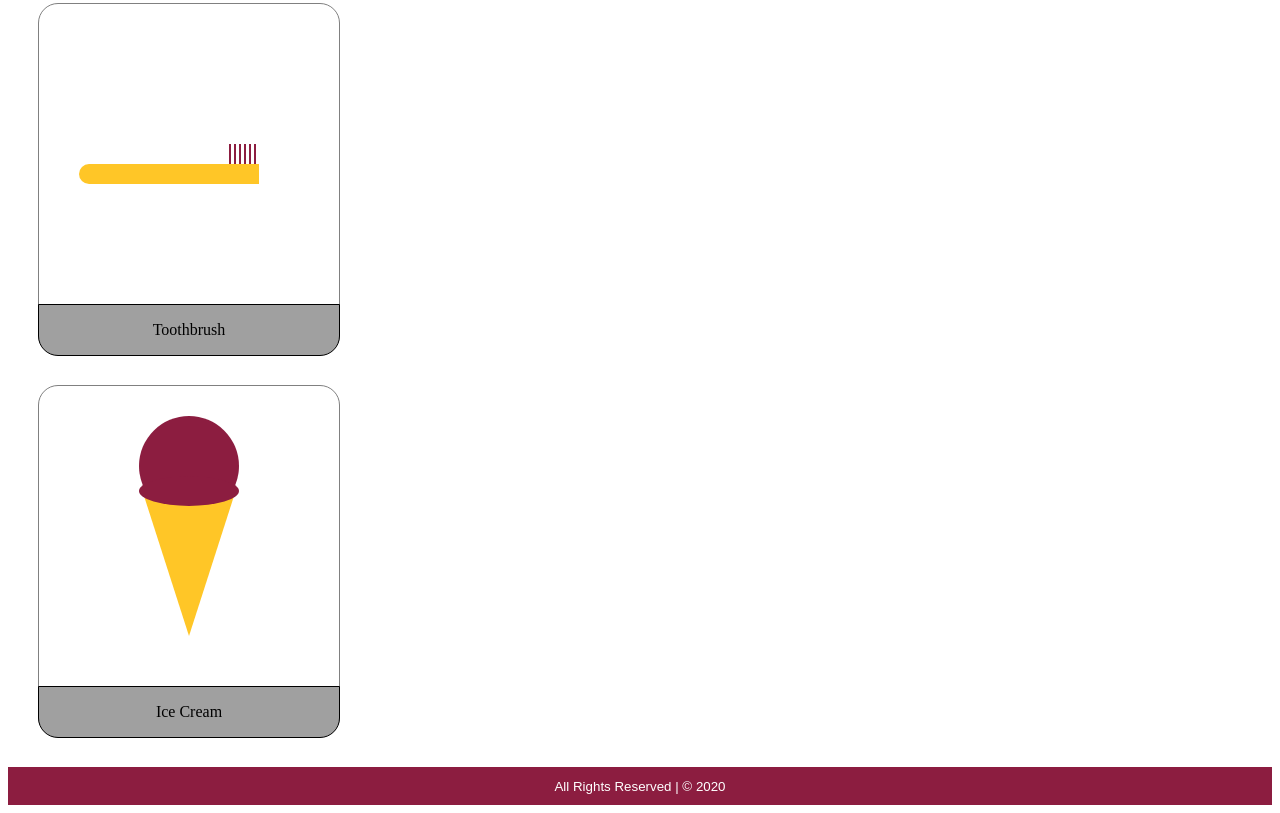
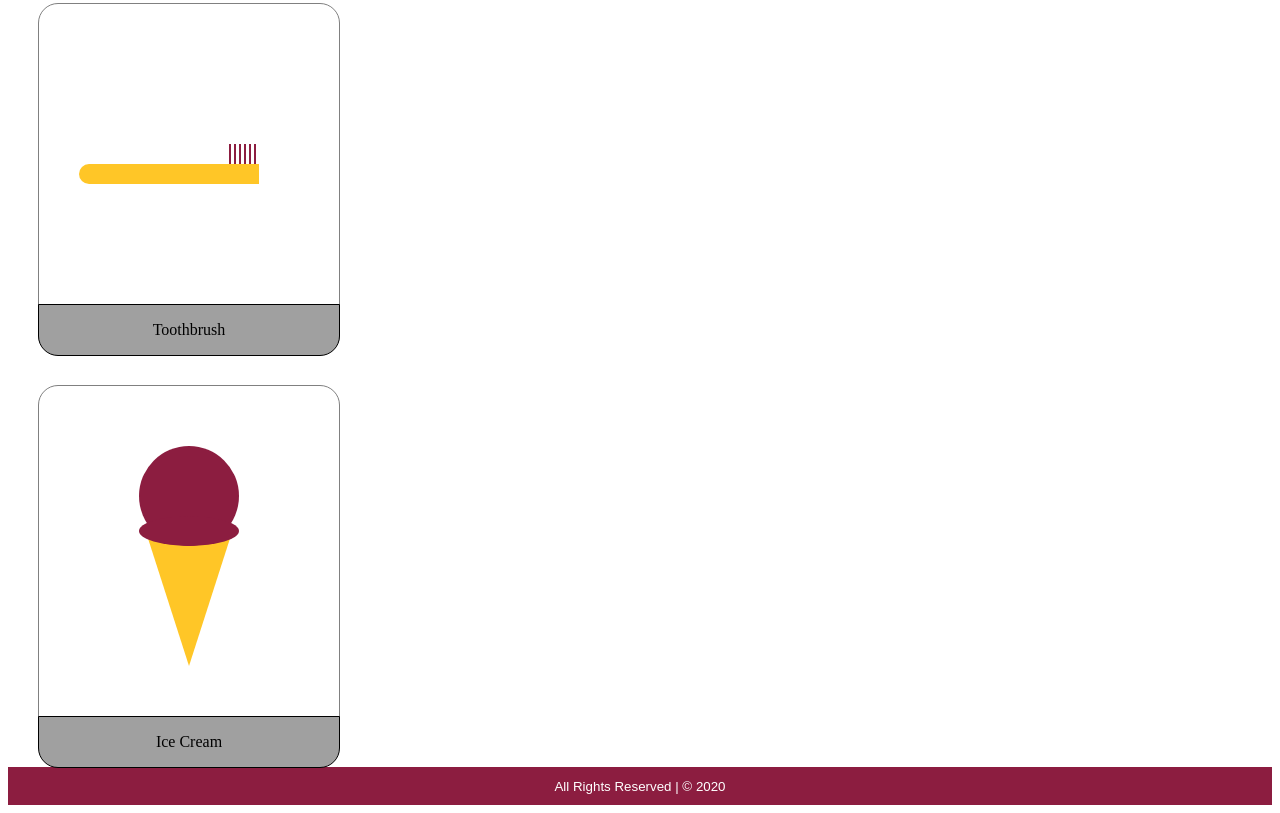
Before and after one commit to srsagehorn/cssShapesXC.GIT337, a plain HTML site: page index.html in a window 1280 px wide. Shown: the part 2829-3642 px from the top of the page. Drawn offline with Linux system fonts and the light colour scheme; a web font is replaced by a local one.

Commit message:
really done

```diff
--- a/index.html
+++ b/index.html
@@ -85,6 +85,7 @@
       </section>
       <section class="card">
         <div id="icecream"></div>
+        <div id="drip"></div>
         <div id="cone"></div>
         <article class="label icecreamlabel">
           <p>Ice Cream</p>
--- a/style.css
+++ b/style.css
@@ -400,15 +400,6 @@ p {
 
 /* -------9------- */
 
-/* .container {
-  display: flex;
-  flex-direction: column;
-  justify-content: center;
-  align-items: center;
-  height: 100vh;
-  width: 100vw;
-} */
-
 #icecream {
   background-color: #8c1d40;
   width: 100px;
@@ -416,12 +407,11 @@ p {
   border-radius: 100%;
   position: relative;
   left: 100px;
-  top: 30px;
+  top: 60px;
+  z-index: 2;
 }
 
-#icecream::after {
-  content: "";
-  position: absolute;
+#drip {
   bottom: 10px;
   left: 0px;
   height: 30px;
@@ -429,7 +419,11 @@ p {
   width: 100px;
   border-radius: 100%;
   z-index: 2;
+  position: relative;
+  left: 100px;
+  top: 30px;
 }
+
 #cone {
   margin-top: -20px;
   height: 0px;
```
